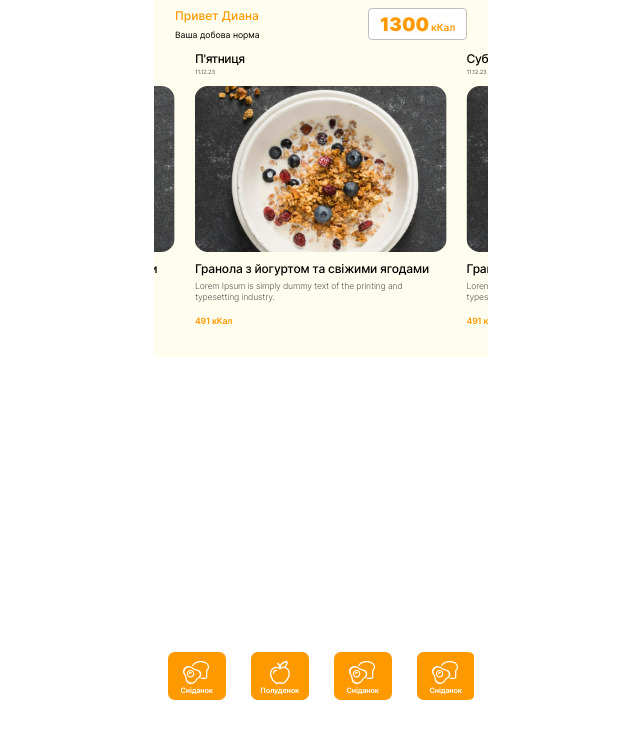
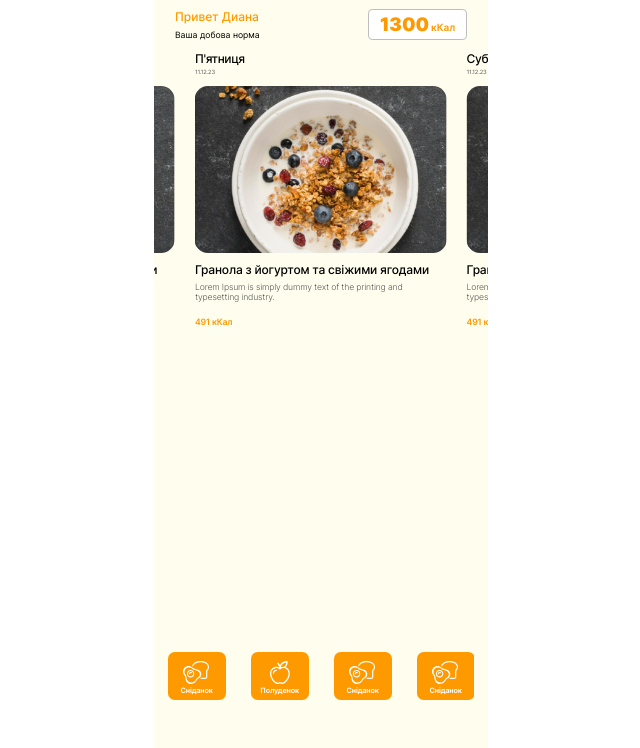
Before and after one commit to Romko04/food, a plain HTML site: page index.html in a window 1280 px wide. Shown: the part 52-800 px from the top of the page, without its empty margins (319-959 px from the left). Drawn offline with nearby package versions, Linux system fonts and the light colour scheme.

Commit message:
fix bug in safari

```diff
--- a/css/style.css
+++ b/css/style.css
@@ -219,7 +219,7 @@ body {
 
 } */
 
-body {
+/* body {
     line-height: 1;
     min-height: 100vh;
     font-family: 'Inter', sans-serif;
@@ -230,7 +230,21 @@ body {
 
   html {
     height: -webkit-fill-available;
-  }
+  } */
+
+  :root {
+    --app-height: 100%;
+ }
+
+ html,
+ body {
+     padding: 0;
+     margin: 0;
+     overflow: hidden;
+     width: 100vw;
+     height: 100vh;
+     height: var(--app-height);
+ }
 
 .container {
     padding: 0 2rem;
--- a/js/script.js
+++ b/js/script.js
@@ -21,5 +21,10 @@ document.addEventListener('DOMContentLoaded', function () {
         }
     });
 
-
+    const appHeight = () => {
+        const doc = document.documentElement
+        doc.style.setProperty('--app-height', `${window.innerHeight}px`)
+    }
+    window.addEventListener('resize', appHeight)
+    appHeight()
 })
```
Also changed, not shown: js/single-script.js (+7 -0 lines).
